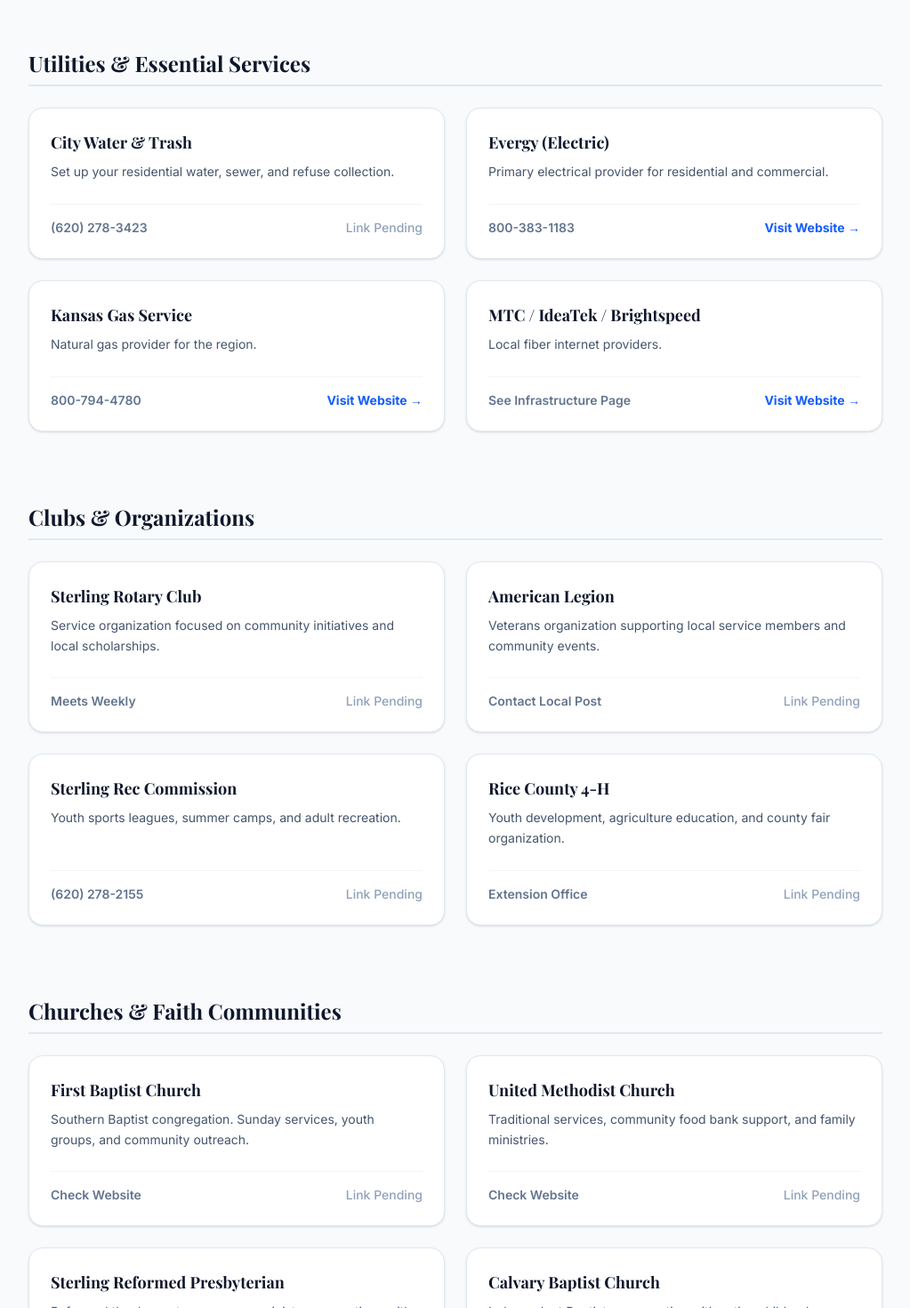
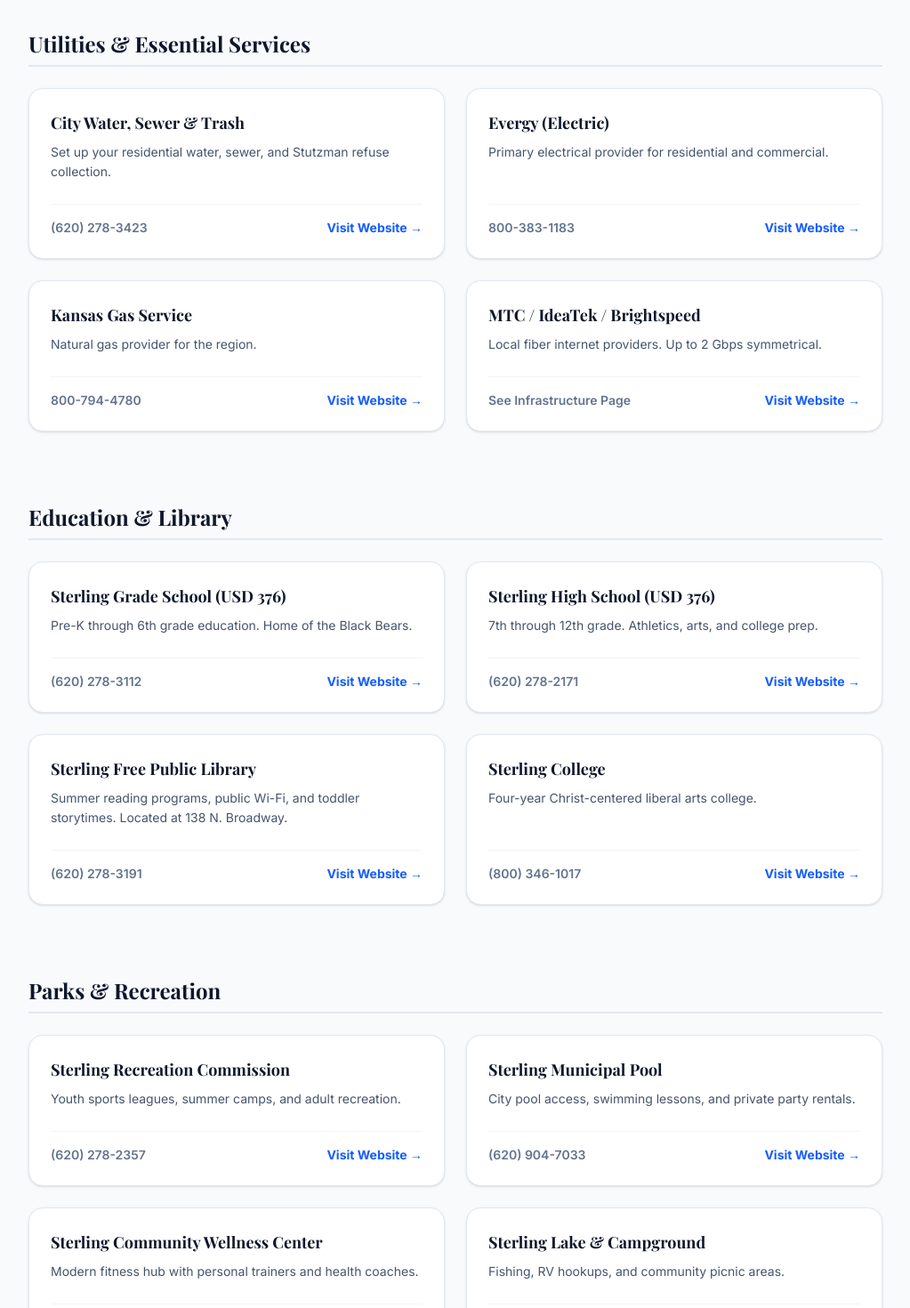
Before and after one commit to millertime31jm-lab/connect-sterling, a Next.js app: page /directory in a window 1280 px wide. Shown: the part 900-2370 px from the top of the page at 89% size, without its empty margins (128-1151 px from the left). Built offline with nearby package versions, Linux system fonts and the light colour scheme; a web font is replaced by a local one.

Commit message:
Populated Directory page with real, granular Sterling municipal and educational data

```diff
--- a/app/directory/page.tsx
+++ b/app/directory/page.tsx
@@ -6,40 +6,40 @@
       id: "civic",
       category: "City & Civic Services",
       items: [
-        { name: "City of Sterling", desc: "City Hall, Utility Billing, and General Municipal Inquiries.", link: "https://www.sterlingks.org/", phone: "(620) 278-3423" },
-        { name: "Sterling Chamber of Commerce", desc: "Local business networking, Mainstreet events, and economic development.", link: "#", phone: "Contact via Website" },
-        { name: "Planning & Zoning Commission", desc: "Building permits, zoning regulations, and town development plans.", link: "#", phone: "Via City Hall" },
-        { name: "Sterling Police Department", desc: "Non-emergency dispatch and local law enforcement.", link: "#", phone: "(620) 278-2100" }
+        { name: "City of Sterling (City Hall)", desc: "Utility billing, municipal inquiries, and city management.", link: "https://www.sterling-kansas.com", phone: "(620) 278-3423" },
+        { name: "Sterling Police Department", desc: "Non-emergency dispatch and local law enforcement.", link: "https://www.sterling-kansas.com", phone: "(620) 278-2100" },
+        { name: "Planning & Zoning Commission", desc: "Building permits, zoning regulations, and town development plans.", link: "https://www.sterling-kansas.com", phone: "Via City Hall" },
+        { name: "Sterling Chamber of Commerce", desc: "Local business networking, Mainstreet events, and economic development.", link: "#", phone: "Contact via Website" }
       ]
     },
     {
       id: "utilities",
       category: "Utilities & Essential Services",
       items: [
-        { name: "City Water & Trash", desc: "Set up your residential water, sewer, and refuse collection.", link: "#", phone: "(620) 278-3423" },
+        { name: "City Water, Sewer & Trash", desc: "Set up your residential water, sewer, and Stutzman refuse collection.", link: "https://www.sterling-kansas.com/609/Public-Utilities", phone: "(620) 278-3423" },
         { name: "Evergy (Electric)", desc: "Primary electrical provider for residential and commercial.", link: "https://www.evergy.com", phone: "800-383-1183" },
         { name: "Kansas Gas Service", desc: "Natural gas provider for the region.", link: "https://www.kansasgasservice.com", phone: "800-794-4780" },
-        { name: "MTC / IdeaTek / Brightspeed", desc: "Local fiber internet providers.", link: "/why-sterling#infrastructure", phone: "See Infrastructure Page" }
+        { name: "MTC / IdeaTek / Brightspeed", desc: "Local fiber internet providers. Up to 2 Gbps symmetrical.", link: "/why-sterling#infrastructure", phone: "See Infrastructure Page" }
       ]
     },
     {
-      id: "clubs",
-      category: "Clubs & Organizations",
+      id: "education",
+      category: "Education & Library",
       items: [
-        { name: "Sterling Rotary Club", desc: "Service organization focused on community initiatives and local scholarships.", link: "#", phone: "Meets Weekly" },
-        { name: "American Legion", desc: "Veterans organization supporting local service members and community events.", link: "#", phone: "Contact Local Post" },
-        { name: "Sterling Rec Commission", desc: "Youth sports leagues, summer camps, and adult recreation.", link: "#", phone: "(620) 278-2155" },
-        { name: "Rice County 4-H", desc: "Youth development, agriculture education, and county fair organization.", link: "#", phone: "Extension Office" }
+        { name: "Sterling Grade School (USD 376)", desc: "Pre-K through 6th grade education. Home of the Black Bears.", link: "https://www.usd376.com", phone: "(620) 278-3112" },
+        { name: "Sterling High School (USD 376)", desc: "7th through 12th grade. Athletics, arts, and college prep.", link: "https://www.usd376.com", phone: "(620) 278-2171" },
+        { name: "Sterling Free Public Library", desc: "Summer reading programs, public Wi-Fi, and toddler storytimes. Located at 138 N. Broadway.", link: "https://sterling.scklslibrary.info/", phone: "(620) 278-3191" },
+        { name: "Sterling College", desc: "Four-year Christ-centered liberal arts college.", link: "https://www.sterling.edu", phone: "(800) 346-1017" }
       ]
     },
     {
-      id: "faith",
-      category: "Churches & Faith Communities",
+      id: "recreation",
+      category: "Parks & Recreation",
       items: [
-        { name: "First Baptist Church", desc: "Southern Baptist congregation. Sunday services, youth groups, and community outreach.", link: "#", phone: "Check Website" },
-        { name: "United Methodist Church", desc: "Traditional services, community food bank support, and family ministries.", link: "#", phone: "Check Website" },
-        { name: "Sterling Reformed Presbyterian", desc: "Reformed theology, strong campus ministry connections with Sterling College.", link: "#", phone: "Check Website" },
-        { name: "Calvary Baptist Church", desc: "Independent Baptist congregation with active children's ministries.", link: "#", phone: "Check Website" }
+        { name: "Sterling Recreation Commission", desc: "Youth sports leagues, summer camps, and adult recreation.", link: "https://www.sterlingrec.org", phone: "(620) 278-2357" },
+        { name: "Sterling Municipal Pool", desc: "City pool access, swimming lessons, and private party rentals.", link: "https://www.sterling-kansas.com/266/Municipal-Swimming-Pool", phone: "(620) 904-7033" },
+        { name: "Sterling Community Wellness Center", desc: "Modern fitness hub with personal trainers and health coaches.", link: "https://www.sterlingrec.org", phone: "(620) 278-2357" },
+        { name: "Sterling Lake & Campground", desc: "Fishing, RV hookups, and community picnic areas.", link: "https://www.sterling-kansas.com/253/Parks-and-Recreation", phone: "Via City Hall" }
       ]
     }
   ];
@@ -54,7 +54,7 @@
             The <span className="text-blue-700">Sterling</span> Directory.
           </h1>
           <p className="text-lg text-slate-600 leading-relaxed">
-            The contacts, organizations, and services you need to navigate life in town.
+            The exact contacts, organizations, and local services you need to navigate life in town.
           </p>
         </div>
       </div>
```
